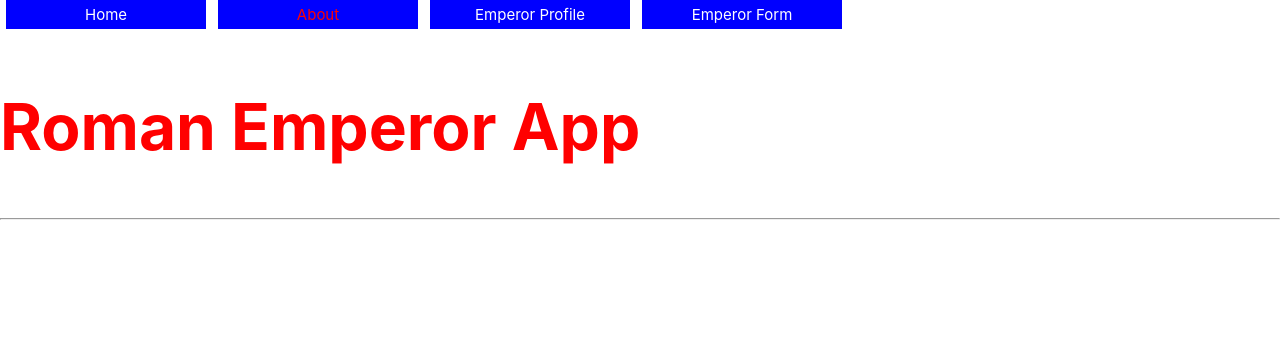
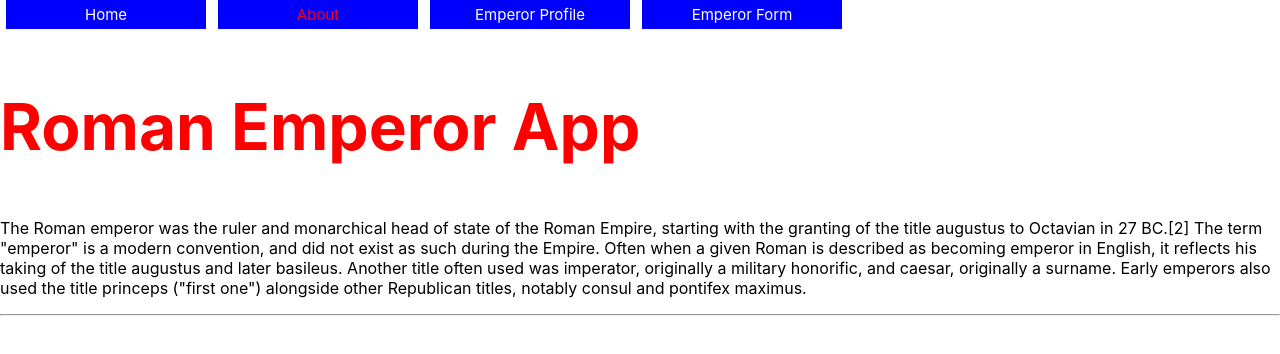
Before and after one commit to jh-23/roman-emperor-application, a React (Create React App) app: page /about in a window 1280 px wide. Shown: the top 354 px of the page. Built offline with nearby package versions, Linux system fonts and the light colour scheme.

Commit message:
added about paragraph to component

```diff
--- a/src/About.js
+++ b/src/About.js
@@ -16,7 +16,7 @@ function About() {
             </header>
             <H2>Roman Emperor App</H2>
             <p>
-
+            The Roman emperor was the ruler and monarchical head of state of the Roman Empire, starting with the granting of the title augustus to Octavian in 27 BC.[2] The term "emperor" is a modern convention, and did not exist as such during the Empire. Often when a given Roman is described as becoming emperor in English, it reflects his taking of the title augustus and later basileus. Another title often used was imperator, originally a military honorific, and caesar, originally a surname. Early emperors also used the title princeps ("first one") alongside other Republican titles, notably consul and pontifex maximus.
             </p>
             <hr />
         </div>
```
